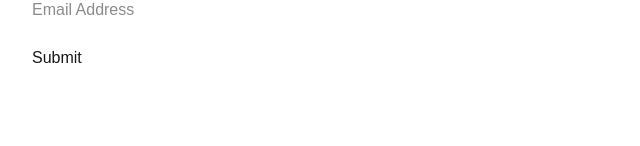
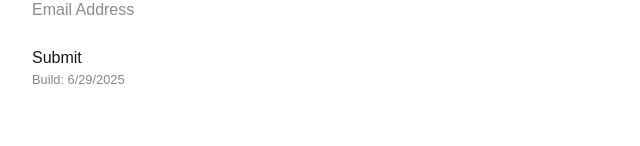
Before and after one commit to Drgblack/zaza-leadfinder, a Next.js app in the folder frontend/: page / in a window 1280 px wide. Shown: the part 154-300 px from the top of the page, without its empty margins (0-640 px from the left). Built offline with nearby package versions, Linux system fonts and the light colour scheme.

Commit message:
Trigger Vercel rebuild with fresh commit

```diff
--- a/frontend/src/app/page.tsx
+++ b/frontend/src/app/page.tsx
@@ -56,6 +56,7 @@ export default function Home() {
         <br /><br />
         <button type="submit">Submit</button>
       </form>
+<p style={{ fontSize: "0.8rem", color: "#888" }}>Build: {new Date().toLocaleDateString()}</p>
     </main>
   );
 }
```
